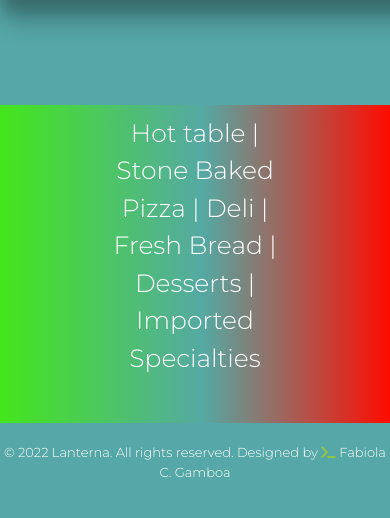
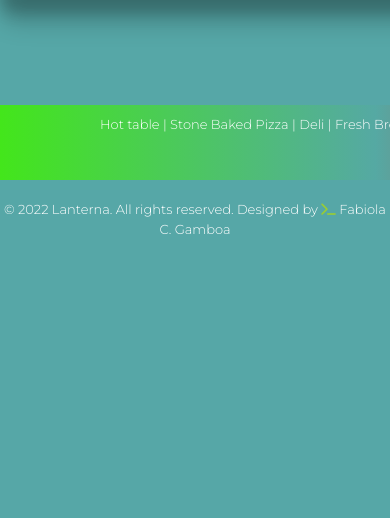
Before and after one commit to Fabscg/lanterna-marketplace, a PHP site: page /index.html in a window 390 px wide; the page is wider, and only the part inside the window is pictured. Shown: the part 3943-4461 px from the top of that part. After the commit the page ends 4177 px from the top of that part, so only its background shows below. Run offline with PHP 8.4, Linux system fonts and the light colour scheme; some libraries are stand-ins or nearby versions.

Commit message:
nothing to commit

```diff
--- a/assets/style.css
+++ b/assets/style.css
@@ -385,6 +385,11 @@ footer {
         text-align: center;
     }
 
+    .marketplace {
+        width:max-content;
+        font-size: small;
+    }
+
     footer {
         font-size: small;
     }
```
